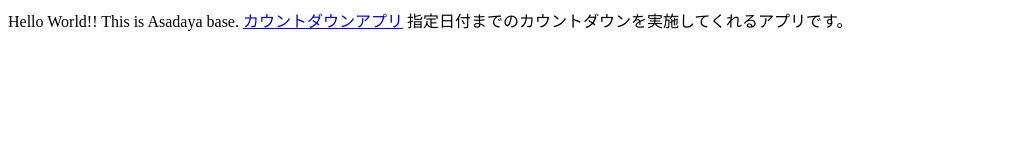
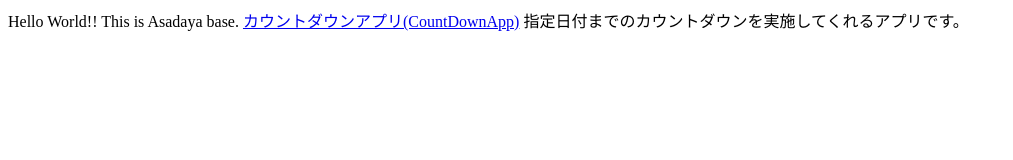
Before and after one commit to takenoko2002/base, a plain HTML site: page index.html in a window 1280 px wide. Shown: the whole page, without its empty margins (0-1013 px from the left). Drawn offline with Linux system fonts and the light colour scheme.

Commit message:
Update index.html

```diff
--- a/index.html
+++ b/index.html
@@ -1,5 +1,5 @@
 Hello World!!
 This is Asadaya base.
 
-<a href="applications/CountDownAPP/CountDownApp.html">カウントダウンアプリ</a>
+<a href="applications/CountDownAPP/CountDownApp.html">カウントダウンアプリ(CountDownApp)</a>
 指定日付までのカウントダウンを実施してくれるアプリです。
```
